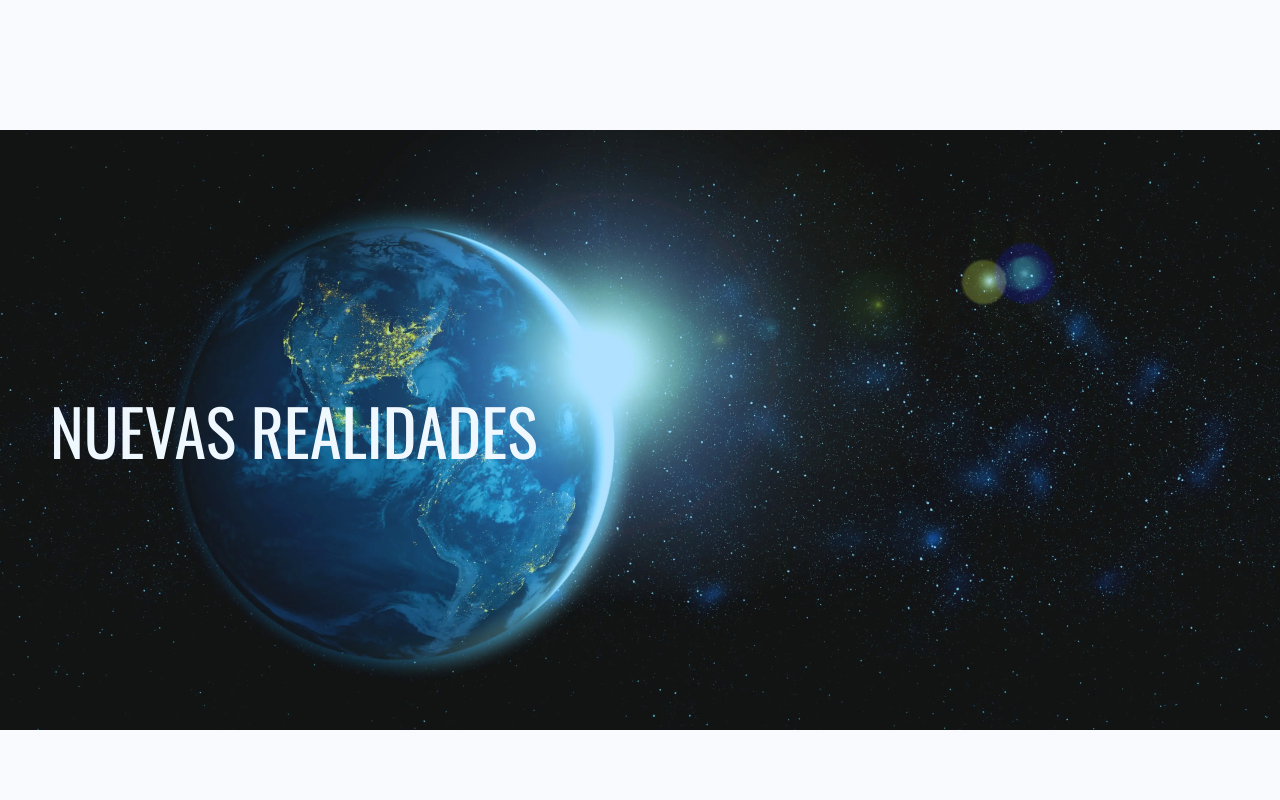
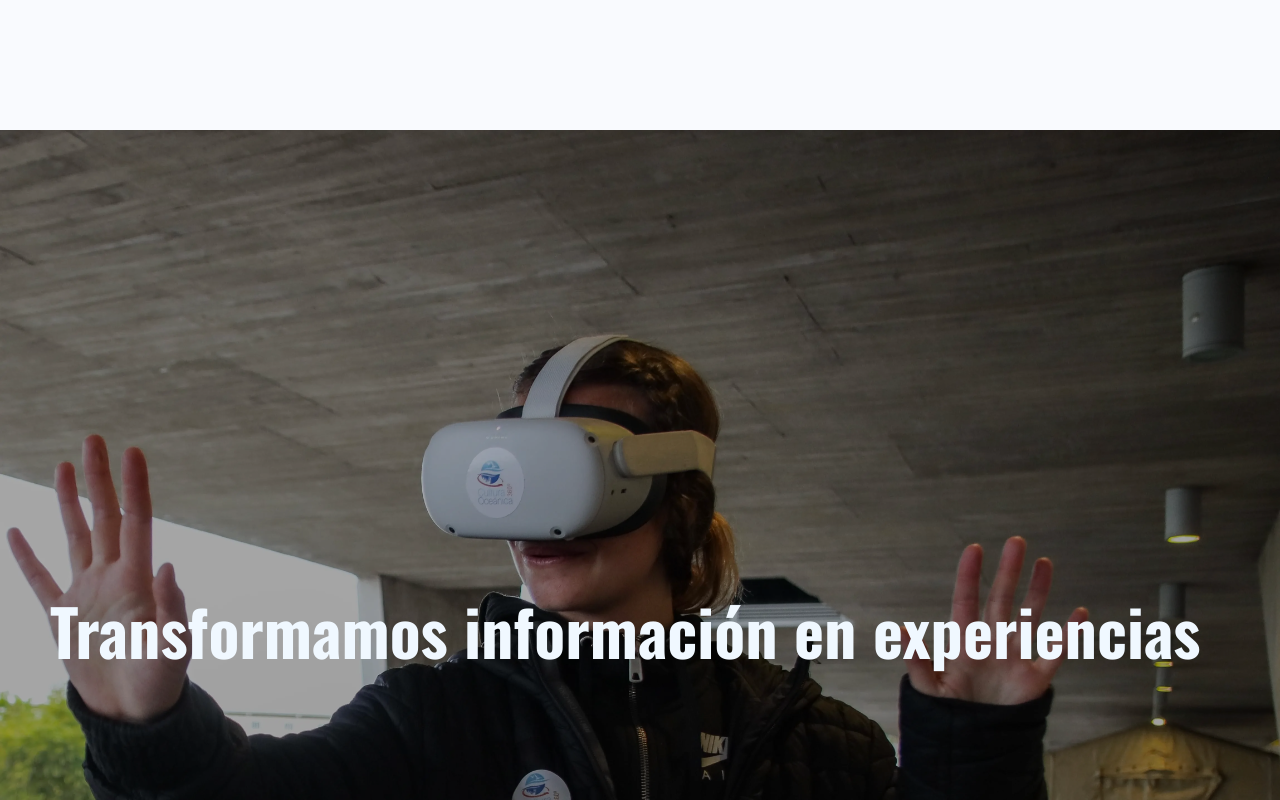
Before and after one commit to cassnova/crea-planeta, a React (Create React App) app: page / in a window 1280 px wide. Shown: the part 2840-3640 px from the top of the page. Built offline with nearby package versions, Linux system fonts and the light colour scheme.

Commit message:
added new image to home

```diff
--- a/src/pages/Inicio/Inicio.css
+++ b/src/pages/Inicio/Inicio.css
@@ -83,8 +83,8 @@
   width: 100%;
   height: 400px;
   position: relative;
-  background: rgba(0, 0, 0, 0.5) url("../../planeta.webp");
-  background-color: #12a4fe54;
+  background: rgba(0, 0, 0, 0.5) url("../../lentes-realidad-virtual.webp");
+  background-color: #00000054;
   background-blend-mode: darken;
   background-size: cover;
   background-repeat: no-repeat;
@@ -97,6 +97,7 @@
   font-size: 30px;
   text-align: center;
   padding: 20px;
+  font-weight: bold;
 }
 
 /*     TABLET MEDIA QUERIES          */
@@ -118,6 +119,9 @@
   }
   .section-container h3 {
     padding-left: 50px;
+  }
+  .container-nuevas-realidades {
+    height: 600px;
   }
 }
 
@@ -152,7 +156,7 @@
   }
 
   .container-nuevas-realidades {
-    height: 600px;
+    height: 1000px;
   }
 
   .container-nuevas-realidades p {
--- a/src/pages/Inicio/Inicio.jsx
+++ b/src/pages/Inicio/Inicio.jsx
@@ -63,7 +63,7 @@ const Inicio = () => {
         </p>
       </div>
       <div className="container-nuevas-realidades">
-        <p>NUEVAS REALIDADES</p>
+        <p>Transformamos información en experiencias</p>
       </div>
       {/* <Footer /> */}
     </m.div>
```
Also changed, not shown: src/lentes-realidad-virtual.webp (added).
